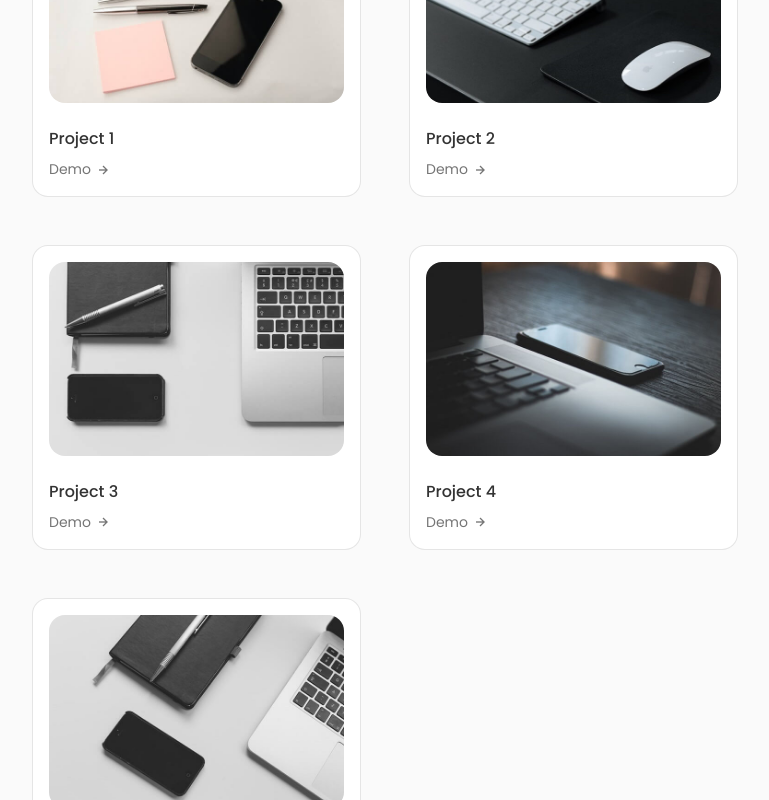
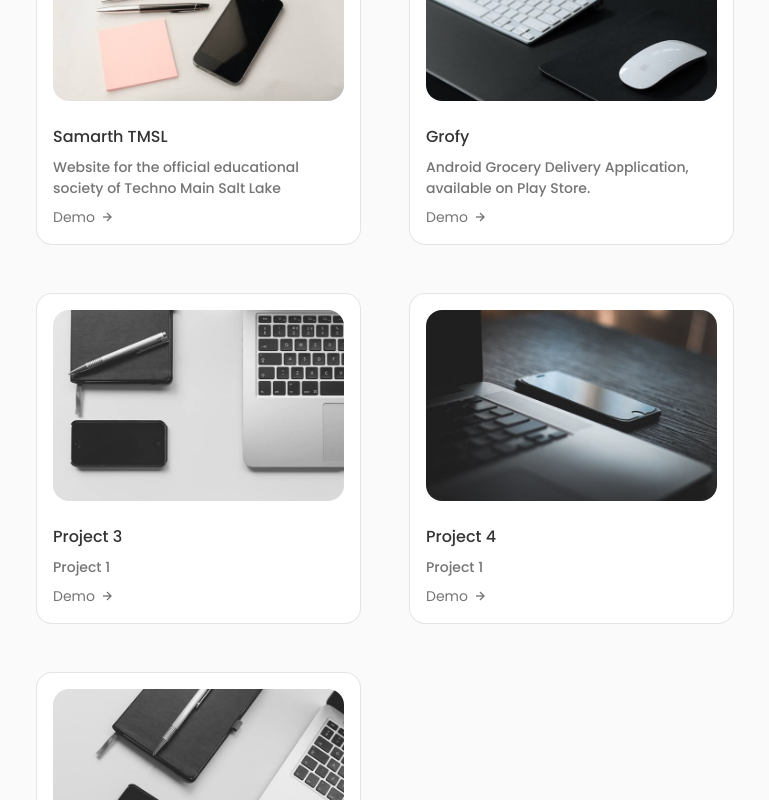
Before and after one commit to LoNeWoLf003/portfolionew, a React (Create React App) app: page / in a window 1280 px wide. Shown: the part 4180-4980 px from the top of the page, without its empty margins (255-1024 px from the left). Built offline with nearby package versions, Linux system fonts and the light colour scheme.

Commit message:
oi kichhu ekta

```diff
--- a/src/components/work/Data.jsx
+++ b/src/components/work/Data.jsx
@@ -8,31 +8,36 @@ export const projectsData = [
   {
     id: 1,
     image: Work1,
-    title: "Project 1",
+    title: "Samarth TMSL",
+    desc: "Website for the official educational society of Techno Main Salt Lake",
     category: "web",
   },
   {
     id: 2,
     image: Work2,
-    title: "Project 2",
+    title: "Grofy",
+    desc: "Android Grocery Delivery Application, available on Play Store.",
     category: "app",
   },
   {
     id: 3,
     image: Work3,
     title: "Project 3",
+    desc: "Project 1",
     category: "cloud",
   },
   {
     id: 4,
     image: Work4,
     title: "Project 4",
+    desc: "Project 1",
     category: "app",
   },
   {
     id: 5,
     image: Work5,
     title: "Project 5",
+    desc: "Project 1",
     category: "web",
   },
 ];
--- a/src/components/work/WorkItems.jsx
+++ b/src/components/work/WorkItems.jsx
@@ -5,6 +5,7 @@ const WorkItems = ({item}) => {
     <div className="work__card" key={item.id}>
         <img src={item.image} alt="" className='work__img'/>
         <h3 className="work__title">{item.title}</h3>
+        <p className="work__desc">{item.desc}</p>
         <a href="#home" className="work__button">Demo <i className="bx bx-right-arrow-alt work__button-icon"></i></a>
     </div>
   )
--- a/src/components/work/work.css
+++ b/src/components/work/work.css
@@ -4,7 +4,6 @@
   align-items: center;
   column-gap: 0.75rem;
   text-transform: capitalize;
-
   margin-bottom: var(--mb-2);
 }
 
@@ -26,13 +25,17 @@
   grid-template-columns: repeat(2, max-content);
   gap: 3rem;
   justify-content: center;
+
 }
 
 .work__card {
+  display:block;
   background-color: var(--container-color);
   border: 1px solid rgba(0, 0, 0, 0.1);
   padding: 1rem;
   border-radius: 1rem;
+  width: 325px;
+  justify-content: center;
 }
 
 .work__img {
@@ -43,6 +46,12 @@
 
 .work__title {
   font-size: var(--normal-font-size);
+  font-weight: var(--font-medium);
+  margin-bottom: var(--mb-0-5);
+}
+
+.work__desc {
+  font-size: var(--small-font-size);
   font-weight: var(--font-medium);
   margin-bottom: var(--mb-0-5);
 }
```
